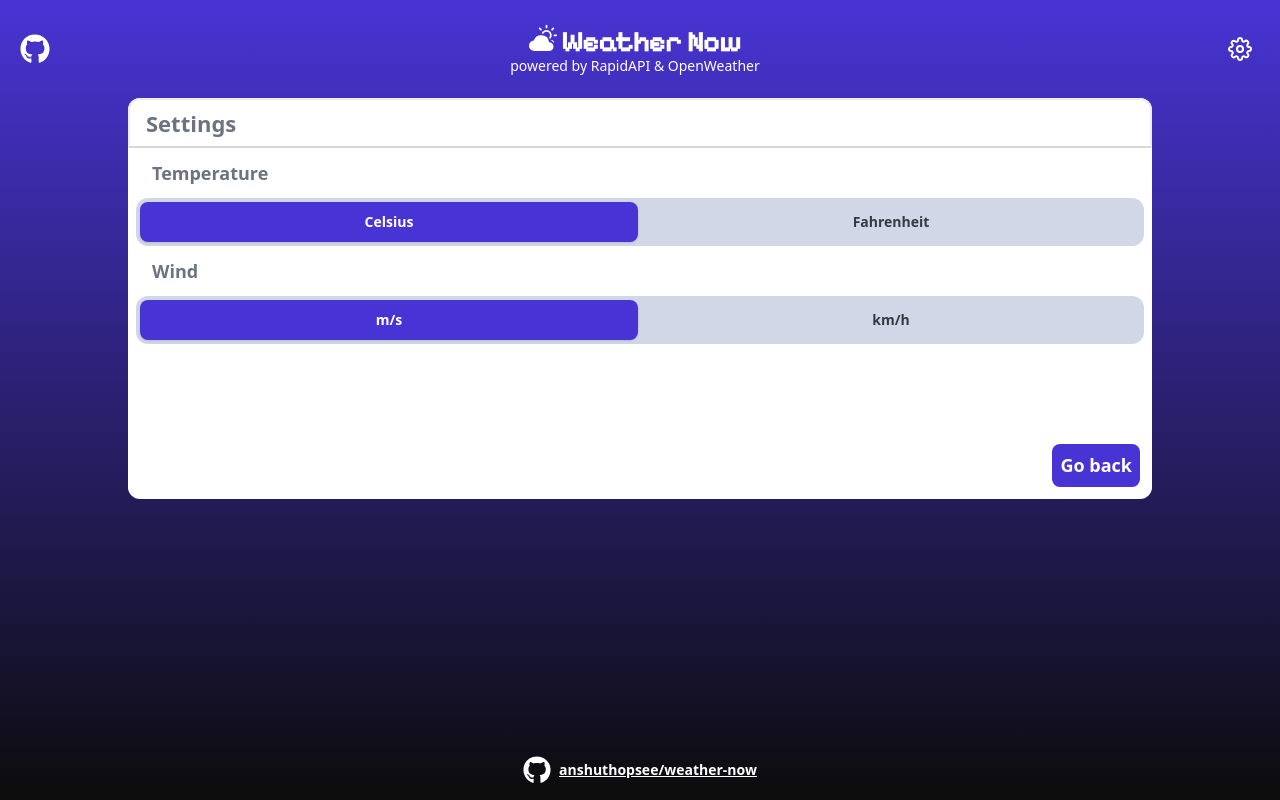
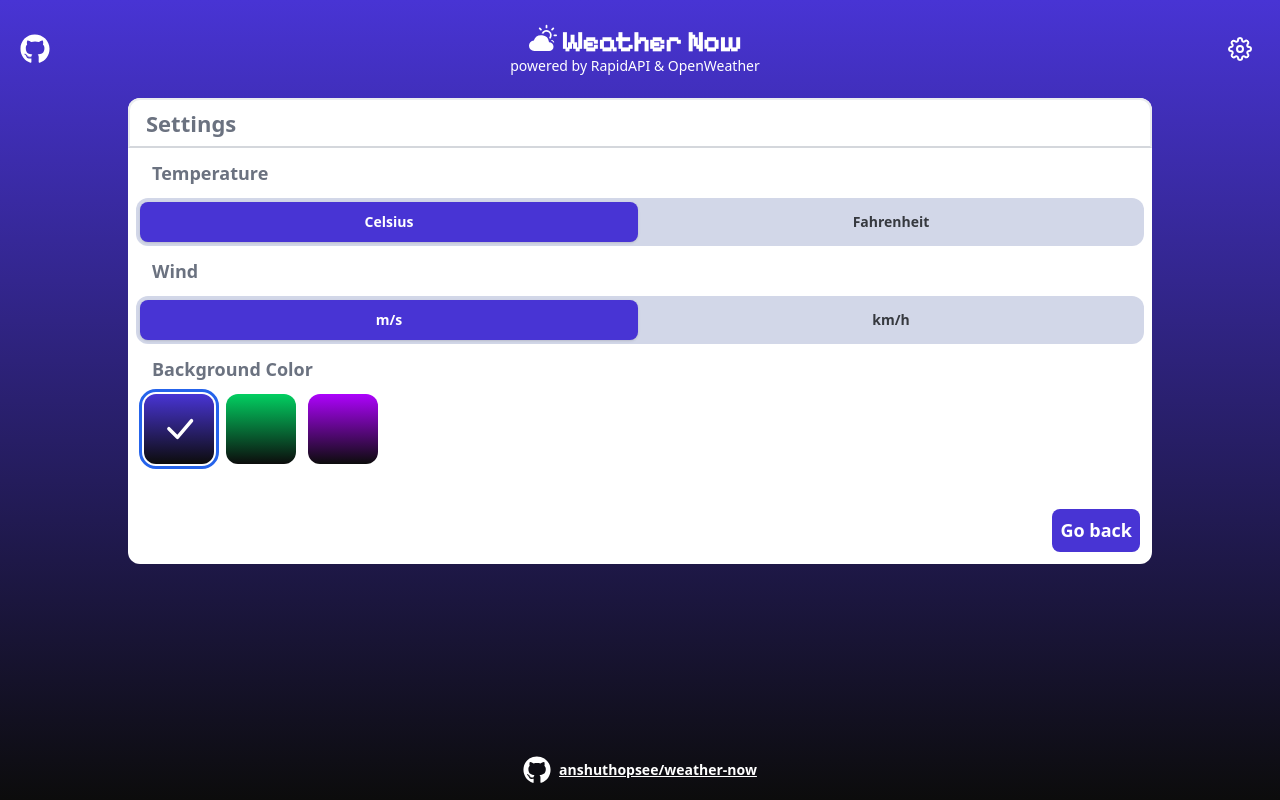
Before and after one commit to anshuthopsee/weather-now, a React (Vite) app: page /settings in a window 1280 px wide. Built offline with nearby package versions, Linux system fonts and the light colour scheme; no server answers.

Commit message:
add bg-color change option and persist settings in local-storage

```diff
--- a/src/components/Header.jsx
+++ b/src/components/Header.jsx
@@ -15,7 +15,7 @@ const Header = () => {
           <div className='text-[28px] text-white flex items-center'>
             <BsCloudSunFill />
           </div>
-          <span className="text-[28px] font-bold text-white font-pixelify m-0 p-0 relative top-[7px]">Weather Now</span>
+          <span className="text-[28px] font-bold text-white font-pixelify m-0 p-0 relative top-[7px] whitespace-nowrap">Weather Now</span>
         </div>
         <p className='text-[14px] text-white m-1 p-0'>powered by RapidAPI & OpenWeather</p>
       </div>
--- a/src/components/Layout.jsx
+++ b/src/components/Layout.jsx
@@ -1,11 +1,20 @@
 import { Outlet } from 'react-router-dom';
+import { useSelector } from 'react-redux';
+import { getBackgroundColor } from '../features/settings/settingsSlice';
 import Header from './Header';
 import { FaGithub } from 'react-icons/fa';
 
+const backgroundColors = {
+  blue: 'from-custom-gradient-start-blue',
+  green: 'from-custom-gradient-start-green',
+  purple: 'from-custom-gradient-start-purple'
+};
+
 function Layout() {
+  const backgroundColor = useSelector(getBackgroundColor);
   return (
     <>
-      <div className="flex min-h-screen bg-gradient-to-t from-custom-gradient-start to-custom-gradient-end flex-col">
+      <div className={`flex min-h-screen bg-gradient-to-b ${backgroundColors[backgroundColor]} to-custom-gradient-end flex-col`}>
         <Header/>
         <div className='container mx-auto px-4 grow flex flex-col'>
           <div className='flex-1'>
--- a/src/features/settings/SettingsMenu.jsx
+++ b/src/features/settings/SettingsMenu.jsx
@@ -1,13 +1,14 @@
-import { Dialog, Transition } from '@headlessui/react'
-import { Fragment } from 'react';
-import { useSelector } from 'react-redux';
-import { getTemperatureUnit, getWindSpeedUnit } from './settingsSlice';
+import { useDispatch, useSelector } from 'react-redux';
+import { getTemperatureUnit, getWindSpeedUnit, getBackgroundColor, setBackgroundColor } from './settingsSlice';
 import Tabs from './Tabs';
 import { Link } from 'react-router-dom';
+import { BsCheckLg } from 'react-icons/bs';
 
 const SettingsMenu = () => {
+  const dispatch = useDispatch();
   const temperatureUnit = useSelector(getTemperatureUnit);
   const windSpeedUnit = useSelector(getWindSpeedUnit);
+  const backgroundColor = useSelector(getBackgroundColor);
 
   const menuItems = [
     {
@@ -22,6 +23,21 @@ const SettingsMenu = () => {
     }
   ];
 
+  const backgroundColors = [
+    {
+      name: 'blue',
+      class: 'from-custom-gradient-start-blue'
+    },
+    {
+      name: 'green',
+      class: 'from-custom-gradient-start-green'
+    },
+    {
+      name: 'purple',
+      class: 'from-custom-gradient-start-purple'
+    }
+  ];
+
   return (
     <div className='flex w-full justify-center'>
       <div className='w-[1024px] h-[400px] rounded-xl bg-white'>
@@ -29,7 +45,21 @@ const SettingsMenu = () => {
         {menuItems.map((item, i) => {
           return <Tabs key={i} type={item}/>
         })}
-        <div className='flex h-[155px] w-full rounded-b-xl bg-white items-end justify-end'>
+        <p className='h-[50px] px-6 flex items-center text-gray-500 font-bold text-[18px]'>Background Color</p>
+        <div className='flex w-full items-center gap-3 mx-4'>
+          {backgroundColors.map((item, i) => {
+            return (
+              <div
+                key={i}
+                className={`w-[70px] h-[70px] cursor-pointer rounded-xl bg-gradient-to-b ${item.class} to-custom-gradient-end relative ${backgroundColor === item.name ? "outline outline-offset-2 outline-blue-600" : "" }`}
+                onClick={() => dispatch(setBackgroundColor(item.name))}
+              >
+                {backgroundColor === item.name && <BsCheckLg className='text-white p-4 h-full w-full items-center justify-center absolute'/>}
+              </div>
+            )
+          })}
+        </div>
+        <div className='flex h-[100px] w-full rounded-b-xl bg-white items-end justify-end'>
           <Link to='/'>
             <button className='text-[18px] text-white bg-[#4834D4] rounded-lg font-bold p-2 m-3'>Go back</button>
           </Link>
--- a/src/features/settings/settingsSlice.js
+++ b/src/features/settings/settingsSlice.js
@@ -3,6 +3,7 @@ import { createSlice } from "@reduxjs/toolkit";
 const initialState = {
   temperatureUnit: "Celsius",
   windSpeedUnit: "m/s",
+  backgroundColor: "blue"
 };
 
 const settingsSlice = createSlice({
@@ -15,6 +16,9 @@ const settingsSlice = createSlice({
     setWindSpeedUnit(state, action) {
       state.windSpeedUnit = action.payload;
     },
+    setBackgroundColor(state, action) {
+      state.backgroundColor = action.payload;
+    }
   },
 });
 
@@ -22,6 +26,8 @@ export const getTemperatureUnit = (store) => store.settings.temperatureUnit;
 
 export const getWindSpeedUnit = (store) => store.settings.windSpeedUnit;
 
-export const { setTemperatureUnit, setWindSpeedUnit } = settingsSlice.actions;
+export const getBackgroundColor = (store) => store.settings.backgroundColor;
+
+export const { setTemperatureUnit, setWindSpeedUnit, setBackgroundColor } = settingsSlice.actions;
 
 export default settingsSlice.reducer;
--- a/src/store.js
+++ b/src/store.js
@@ -2,7 +2,22 @@ import { configureStore } from "@reduxjs/toolkit";
 import searchReducer from './features/search/searchSlice';
 import weatherReducer from './features/weather/weatherSlice';
 import forecastReducer from './features/forecast/forecastSlice';
-import settingsReducer from './features/settings/settingsSlice';
+import settingsReducer, { setTemperatureUnit, setWindSpeedUnit, setBackgroundColor } from './features/settings/settingsSlice';
+
+const localStorageMiddleware = (store) => (next) => (action) => {
+  const result = next(action);
+
+  if (action.type === 'settings/setTemperatureUnit' || action.type === 'settings/setWindSpeedUnit' || action.type === 'settings/setBackgroundColor') {
+    const settings = {
+      temperatureUnit: store.getState().settings.temperatureUnit,
+      windSpeedUnit: store.getState().settings.windSpeedUnit,
+      backgroundColor: store.getState().settings.backgroundColor
+    };
+    localStorage.setItem('appSettings', JSON.stringify(settings));
+  };
+
+  return result;
+};
 
 export const store = configureStore({
   reducer: {
@@ -10,5 +25,14 @@ export const store = configureStore({
     weather: weatherReducer,
     forecast: forecastReducer,
     settings: settingsReducer,
-  }
+  },
+  middleware: (getDefaultMiddleware) => getDefaultMiddleware().concat(localStorageMiddleware),
 });
+
+const savedSettings = JSON.parse(localStorage.getItem('appSettings'));
+
+if (savedSettings) {
+  store.dispatch(setTemperatureUnit(savedSettings.temperatureUnit));
+  store.dispatch(setWindSpeedUnit(savedSettings.windSpeedUnit));
+  store.dispatch(setBackgroundColor(savedSettings.backgroundColor));
+};
--- a/tailwind.config.js
+++ b/tailwind.config.js
@@ -10,8 +10,10 @@ export default {
   theme: {
     extend: {
       colors: {
-        'custom-gradient-start': '#0C0C0C',
-        'custom-gradient-end': '#4834D4',
+        'custom-gradient-start-blue': '#4834D4',
+        'custom-gradient-start-green': '#02cf61',
+        'custom-gradient-start-purple': '#ad03fc',
+        'custom-gradient-end': '#0C0C0C',
         primary: "#202225",
         secondary: "#5865f2",
         gray: {
```
